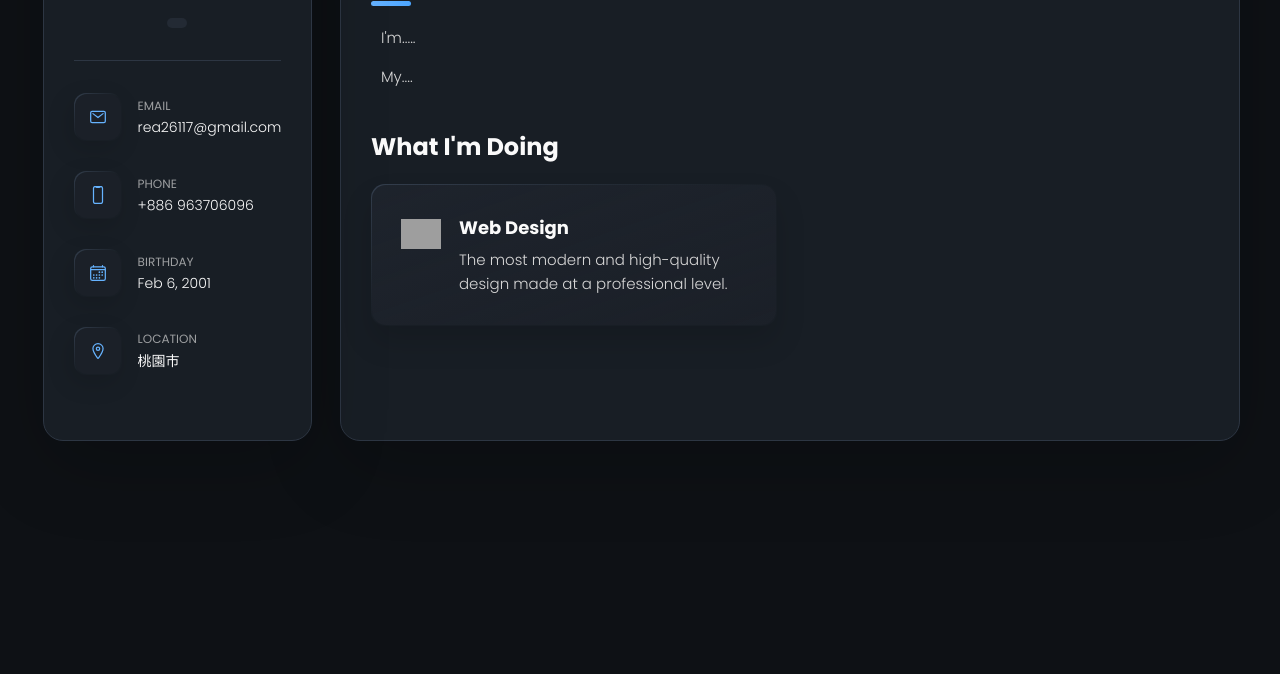
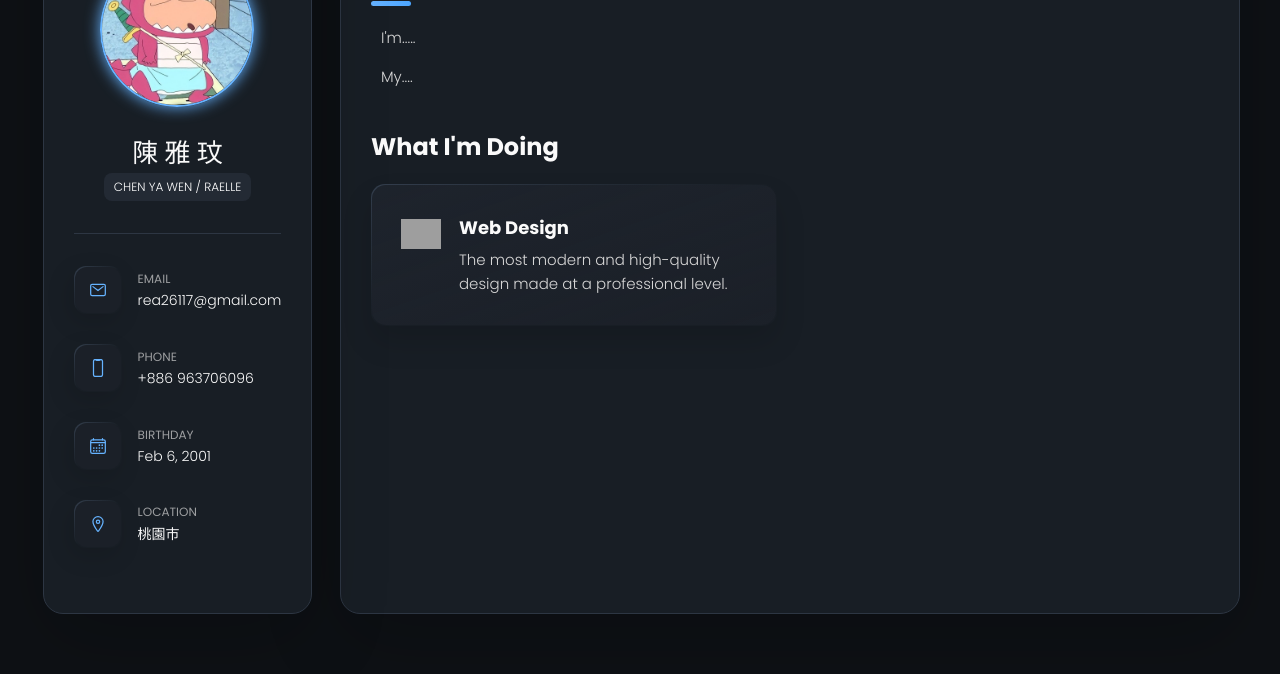
Before and after one commit to Rae26117/MyPortfolioWebpage, a plain HTML site: page index.html in a window 1280 px wide. Shown: the part 168-842 px from the top of the page. Before the commit the page ends 800 px from the top, so only its background shows below. Drawn offline with nearby package versions, Linux system fonts and the light colour scheme; grey boxes are pictures that could not be loaded.

Commit message:
建立還原點，頭貼裁切成圓形

```diff
--- a/index.html
+++ b/index.html
@@ -6,7 +6,7 @@
     <title>Personal Portfolio</title>
     <link rel="stylesheet" href="style.css" />
     <!-- 網頁icon -->
-    <link rel="shortcut icon" href="" type="image/x-icon" />
+    <!-- <link rel="shortcut icon" href="" type="image/x-icon" /> -->
   </head>
   <body>
     <main>
@@ -14,13 +14,13 @@
         <div class="sidebar-info">
           <figure class="avatar-box">
             <!-- Portrait Photo -->
-            <img src="" alt="avatar" width="80" />
+            <img src="./img/PINK_DINO.jpg" alt="avatar" width="80" />
           </figure>
 
           <div class="info-content">
             <!-- name -->
-            <h1 class="name" title=""></h1>
-            <p class="title"></p>
+            <h1 class="name" title="chenyawen">陳 雅 玟</h1>
+            <p class="title">CHEN YA WEN / RAELLE</p>
           </div>
 
           <button class="info-more-btn" data-sidebar-btn>
--- a/style.css
+++ b/style.css
@@ -318,15 +318,21 @@ article.active {
 
 .avatar-box {
   background: var(--bg-gradient-onyx);
-  border-radius: 20px;
-}
+
+  border-radius: 50%; /* 改為50%使容器變成圓形 */
+  overflow: hidden; /* 確保內容不會溢出圓形邊界 */
+  border: 2px solid var(--blue-crayola);
+  box-shadow: 0 0 15px var(--blue-crayola);
+}
+
 
 .info-content .name {
   color: var(--white2);
   font-size: var(--fs3);
   font-weight: var(--fw500);
   letter-spacing: -0.25px;
-  margin-bottom: 10px;
+  text-align: center;
+  /* margin-bottom: 10px; */
 }
 
 .info-content .title {
@@ -1097,15 +1103,13 @@ article.active {
   }
 
   .avatar-box {
-    border-radius: 30px;
+    border-radius: 58%;
   }
   .avatar-box img {
     width: 120px;
   }
 
-  .info-content .name {
-    margin-bottom: 15px;
-  }
+
   .info-content .title {
     padding: 5px 10px;
   }
@@ -1599,10 +1603,6 @@ article.active {
     width: 150px;
   }
 
-  .info-content .name {
-    white-space: nowrap;
-    text-align: center;
-  }
 
   .info-content .title {
     margin: auto;
```
Also changed, not shown: img/PINK_DINO.jpg (added).
